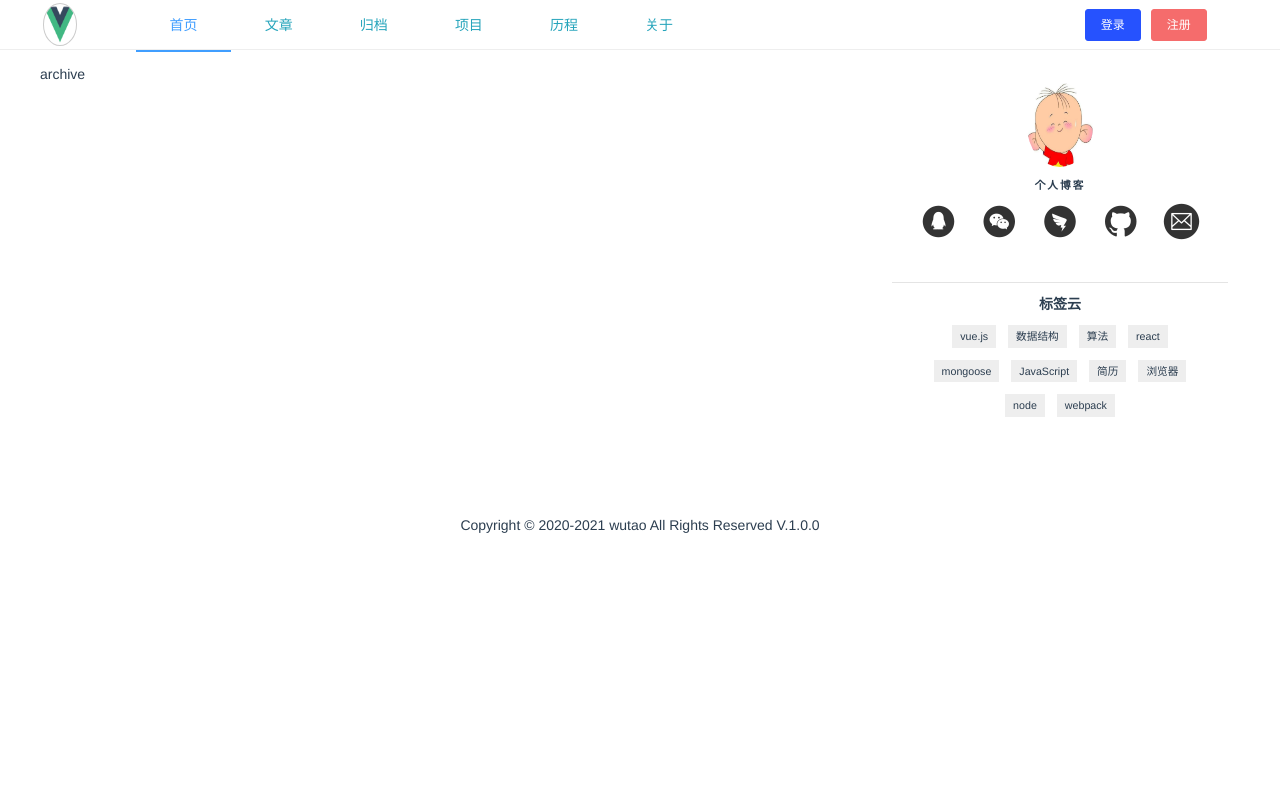
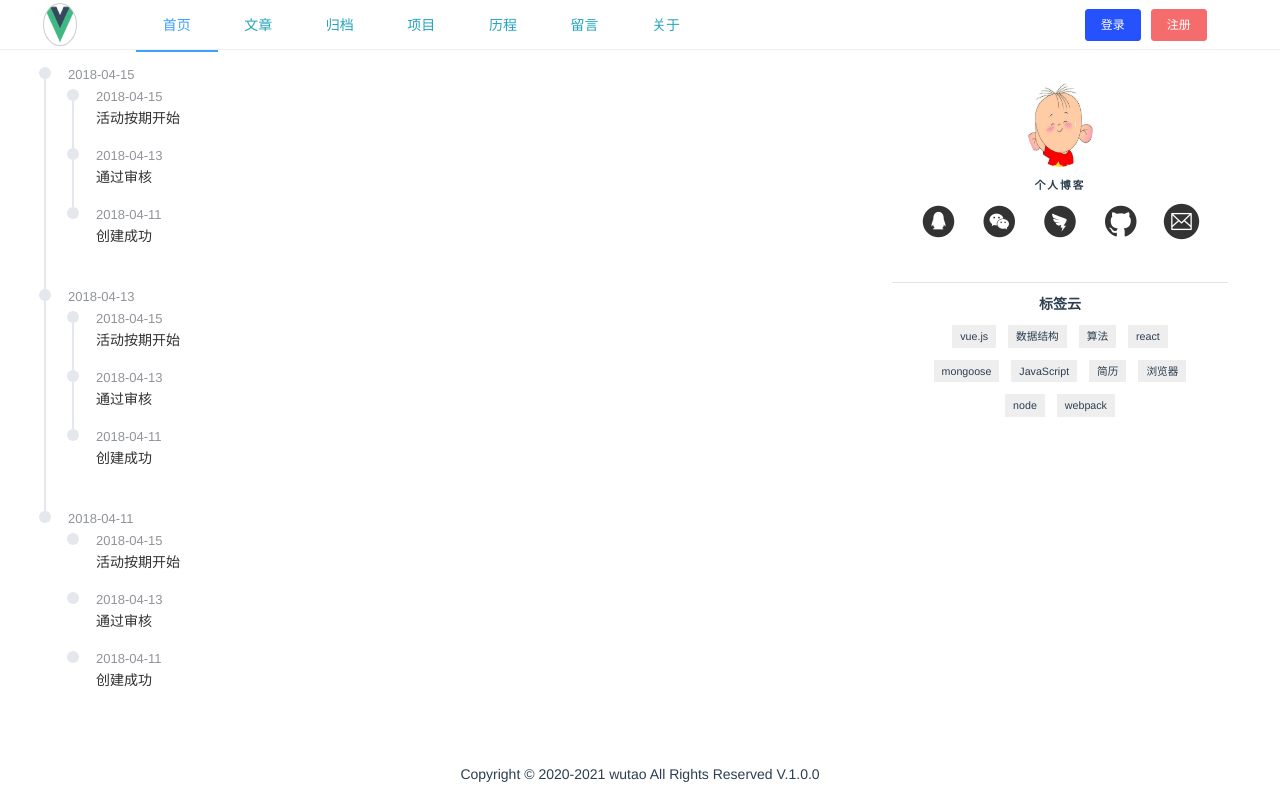
Before and after one commit to shouldhavedone/Blog, a Vue app: page /archive in a window 1280 px wide. Built offline with nearby package versions, Linux system fonts and the light colour scheme; what vue-cookie would draw is missing.

Commit message:
feat：【页面构建】留言页面路由，归档页面初始化

```diff
--- a/src/router.js
+++ b/src/router.js
@@ -56,6 +56,17 @@ const routes = [
     ]
   },
   {
+    path: '/message',
+    component: Home,
+    children: [
+      {
+        path: "",
+        name: "/message",
+        component: () => import("./views/message"),
+      },
+    ]
+  },
+  {
     path: '/about',
     component: Home,
     children: [
--- a/src/views/archive/index.vue
+++ b/src/views/archive/index.vue
@@ -1,13 +1,45 @@
 <template>
   <div>
-    archive
+    <el-timeline>
+      <el-timeline-item
+        placement="top"
+        v-for="(activity, index) in activities"
+        :key="index"
+        :timestamp="activity.timestamp"
+      >
+        <el-timeline-item
+          placement="top"
+          v-for="(activity, index) in activities"
+          :key="index"
+          :timestamp="activity.timestamp"
+        >
+          {{ activity.content }}
+        </el-timeline-item>
+      </el-timeline-item>
+    </el-timeline>
   </div>
 </template>
 <script>
 export default {
-
-}
+  data() {
+    return {
+      activities: [
+        {
+          content: "活动按期开始",
+          timestamp: "2018-04-15",
+        },
+        {
+          content: "通过审核",
+          timestamp: "2018-04-13",
+        },
+        {
+          content: "创建成功",
+          timestamp: "2018-04-11",
+        },
+      ],
+    };
+  },
+};
 </script>
 <style lang="less">
-
 </style>
--- a/src/views/home/header.vue
+++ b/src/views/home/header.vue
@@ -37,6 +37,7 @@ export default {
         { name: "归档", url: "/archive" },
         { name: "项目", url: "/project" },
         { name: "历程", url: "/timeline" },
+        { name: "留言", url: "/message" },
         { name: "关于", url: "/about" },
       ],
       activeIndex: 0,
--- /dev/null
+++ b/src/views/message/index.vue
@@ -0,0 +1,15 @@
+<template>
+  <div>
+    留言
+  </div>
+</template>
+
+<script>
+export default {
+
+}
+</script>
+
+<style lang="less">
+
+</style>
```
